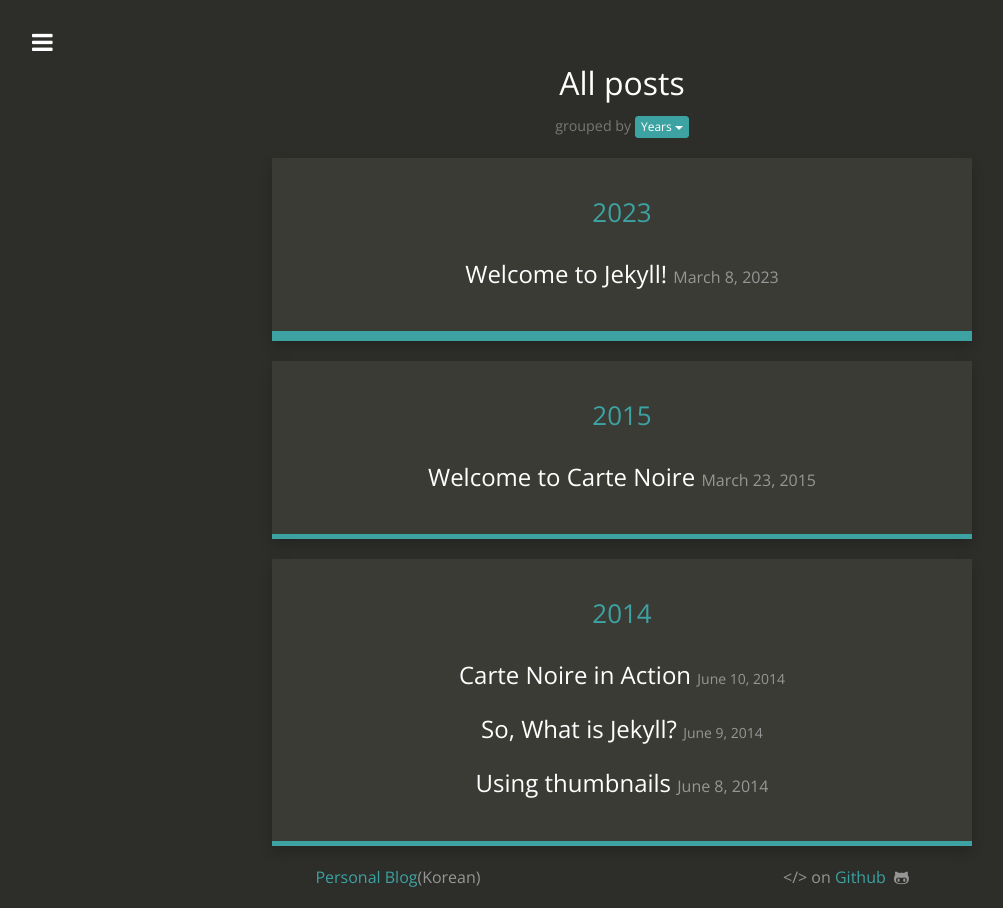
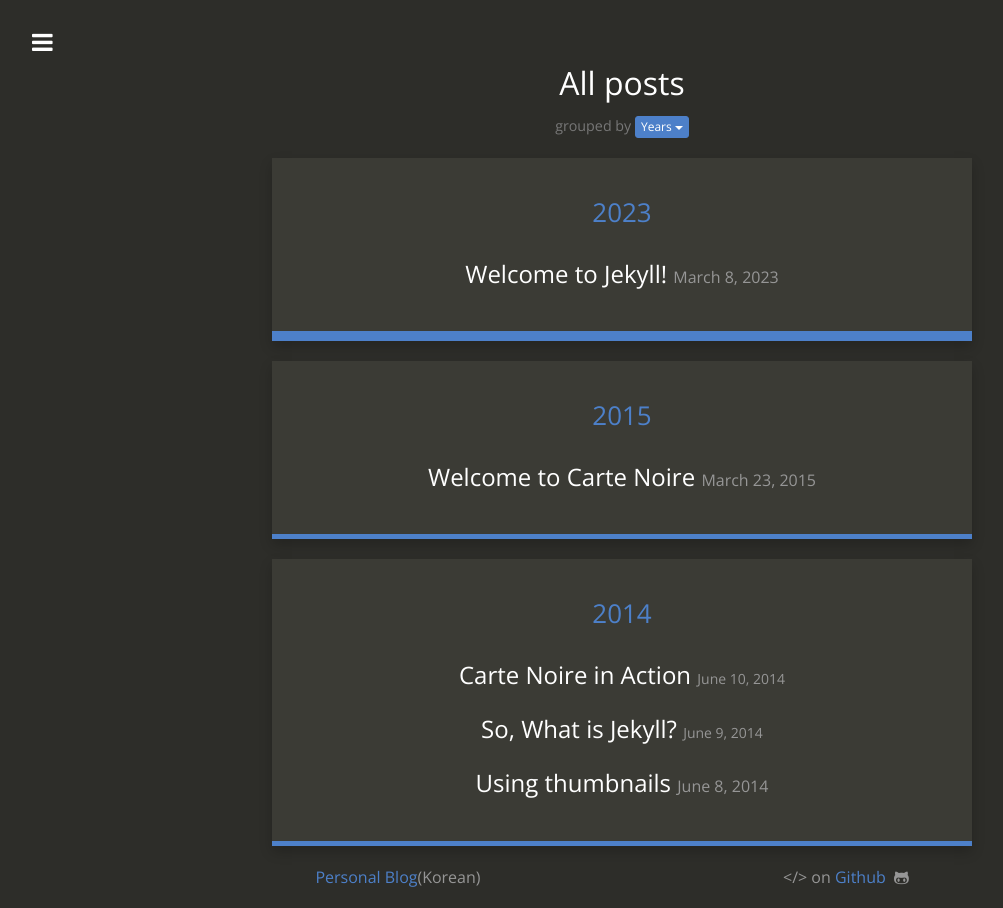
Before and after one commit to metnias/metnias.github.io, a Jekyll site: the page built from posts.html, in a window 1280 px wide. Shown: the whole page, without its empty margins (18-1021 px from the left). Built offline with Jekyll 4.4.1, drawn with Linux system fonts in a browser that asks for light colours; nearby versions of some CDN libraries.

Commit message:
Change colour to signature

```diff
--- a/css/style.scss
+++ b/css/style.scss
@@ -20,8 +20,8 @@
 $dark:           #2D2D29;
 $medium:         #3B3B35;
 $light-medium:   #969696;
-$dark-blue:      #215A6D;
-$light-blue:     #3CA2A2;
+$dark-blue:      #054494;
+$light-blue:     #4D80C9;
 $green:          #92C7A3;
 $light:          #DFECE6;
 $white:          #FFFFFF;
```
